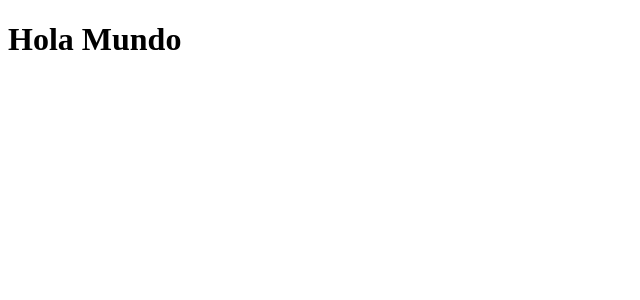
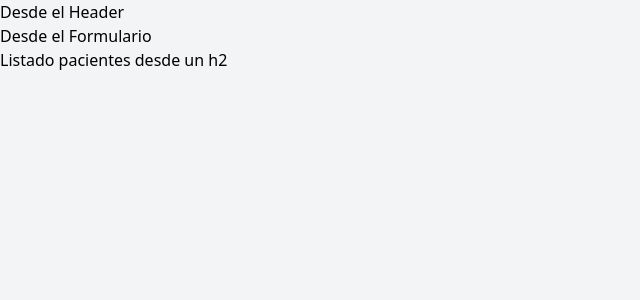
Before and after one commit to JeanBayer/citas-react-practica, a React (Vite) app: page / in a window 1280 px wide. Shown: the top 300 px of the page, without its empty margins (0-640 px from the left). Built offline with nearby package versions, Linux system fonts and the light colour scheme.

Commit message:
adding tailwind to the proyect

```diff
--- a/index.html
+++ b/index.html
@@ -7,7 +7,7 @@
     <title>Vite App</title>
   </head>
   <body>
-    <div id="root"></div>
+    <div id="root" class="bg-gray-100 h-screen"></div>
     <script type="module" src="/src/main.jsx"></script>
   </body>
 </html>
--- a/package.json
+++ b/package.json
@@ -13,6 +13,9 @@
   },
   "devDependencies": {
     "@vitejs/plugin-react": "^1.0.7",
+    "autoprefixer": "^10.4.4",
+    "postcss": "^8.4.12",
+    "tailwindcss": "^3.0.23",
     "vite": "^2.9.0"
   }
 }
--- /dev/null
+++ b/postcss.config.js
@@ -0,0 +1,6 @@
+module.exports = {
+  plugins: {
+    tailwindcss: {},
+    autoprefixer: {},
+  },
+}
--- a/src/App.jsx
+++ b/src/App.jsx
@@ -1,10 +1,15 @@
+import Header from "./components/Header"
+import Formulario from "./components/Formulario"
+import ListadoPacientes from "./components/ListadoPacientes"
 
 function App() {
 
 
   return (
    <>
-    <h1>Hola Mundo</h1>
+    <Header></Header>
+    <Formulario></Formulario>
+    <ListadoPacientes></ListadoPacientes>
    </>
   )
 }
--- /dev/null
+++ b/src/components/Formulario.jsx
@@ -0,0 +1,7 @@
+const Formulario = () => {
+  return (
+    <h2>Desde el Formulario</h2>
+  )
+}
+
+export default Formulario
--- /dev/null
+++ b/src/components/Header.jsx
@@ -0,0 +1,11 @@
+
+
+function Header() {
+  return (
+    <>
+        <h1>Desde el Header</h1>
+    </>
+  )
+}
+
+export default Header
--- /dev/null
+++ b/src/components/ListadoPacientes.jsx
@@ -0,0 +1,7 @@
+const ListadoPacientes = () => {
+  return (
+    <h2>Listado pacientes desde un h2</h2>
+  )
+}
+
+export default ListadoPacientes
--- a/src/index.css
+++ b/src/index.css
@@ -0,0 +1,3 @@
+@import "tailwindcss/base";
+@import "tailwindcss/components";
+@import "tailwindcss/utilities";
--- /dev/null
+++ b/tailwind.config.js
@@ -0,0 +1,7 @@
+module.exports = {
+  content: ["./index.html", "./src/**/*.{jsx}", ],
+  theme: {
+    extend: {},
+  },
+  plugins: [],
+}
```
Also changed, not shown: 1 other file (tests, documents, lock files or other folders).
